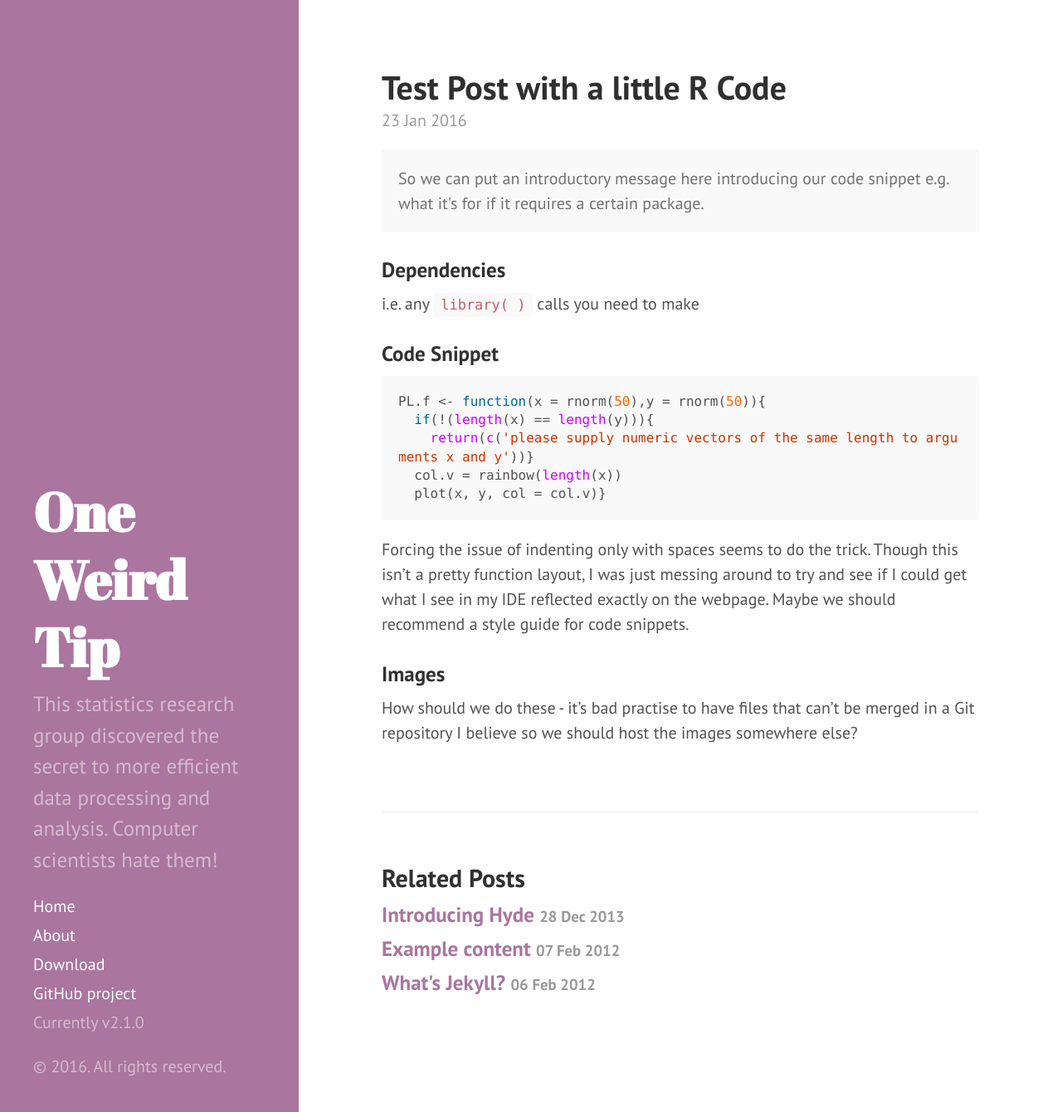
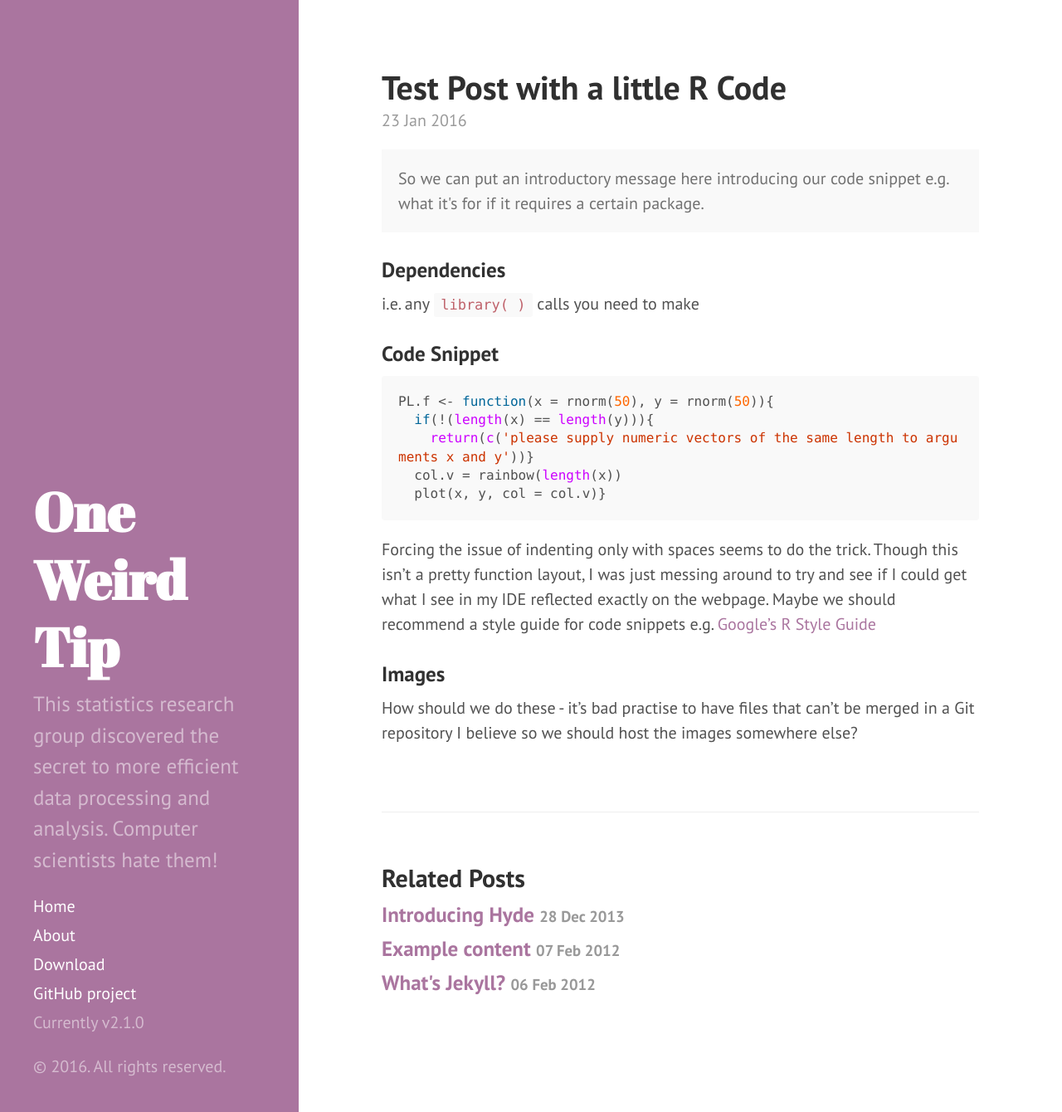
Before and after one commit to bragqut/bragqut.github.io, a Jekyll site: the page built from _posts/2016-01-23-test-snippet.md, in a window 1280 px wide and 1340 px high. Shown: the whole window at 83% size. Built offline with Jekyll 4.4.1, drawn with Linux system fonts in a browser that asks for light colours; Markdown is read by kramdown in place of the engine named in the settings.

Commit message:
Added href to Style Guide for R code from Google's R user community

````diff
--- a/_posts/2016-01-23-test-snippet.md
+++ b/_posts/2016-01-23-test-snippet.md
@@ -13,7 +13,7 @@ i.e. any `library( )` calls you need to make
 
 ### Code Snippet
 ```r
-PL.f <- function(x = rnorm(50),y = rnorm(50)){
+PL.f <- function(x = rnorm(50), y = rnorm(50)){
   if(!(length(x) == length(y))){
     return(c('please supply numeric vectors of the same length to arguments x and y'))}
   col.v = rainbow(length(x))
@@ -22,7 +22,7 @@ PL.f <- function(x = rnorm(50),y = rnorm(50)){
 
 Forcing the issue of indenting only with spaces seems to do the trick.
 Though this isn't a pretty function layout, I was just messing around to try and see if I could get what I see in my IDE reflected exactly on the webpage.
-Maybe we should recommend a style guide for code snippets.
+Maybe we should recommend a style guide for code snippets e.g. [Google's R Style Guide](https://google.github.io/styleguide/Rguide.xml)
 
 ### Images
 
````
